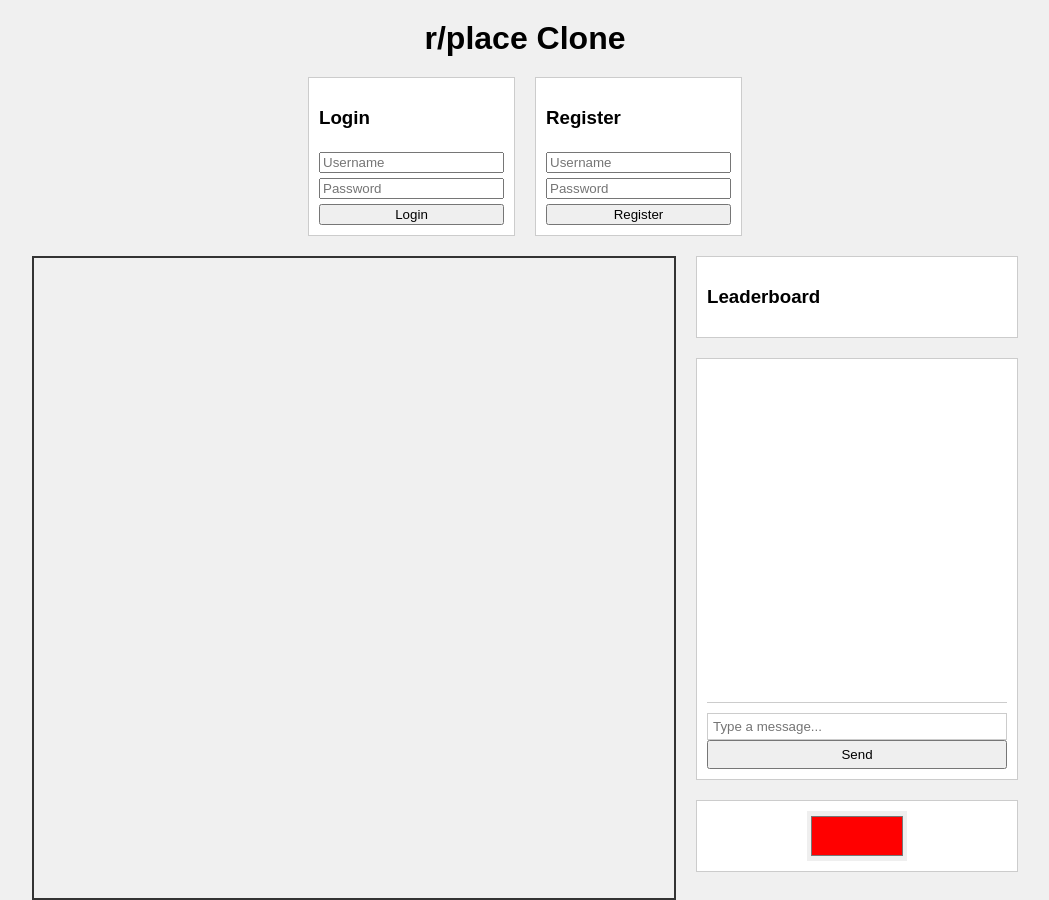
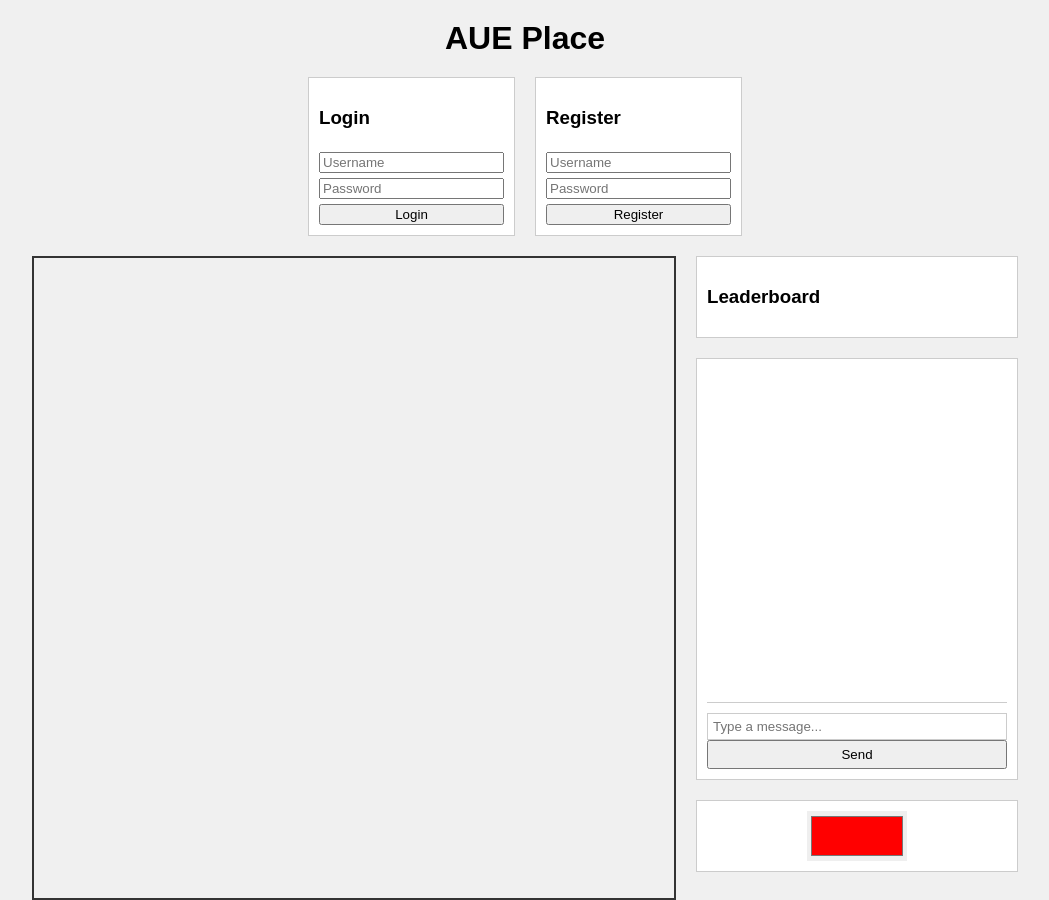
Before and after one commit to Belarue13/aueplace, a website: page public/index.html in a window 1280 px wide. Shown: the whole page, without its empty margins (115-1164 px from the left). Drawn offline with Linux system fonts and the light colour scheme.

Commit message:
Update project title to AUE Place

```diff
--- a/public/index.html
+++ b/public/index.html
@@ -3,11 +3,11 @@
 <head>
     <meta charset="UTF-8">
     <meta name="viewport" content="width=device-width, initial-scale=1.0">
-    <title>r/place Clone</title>
+    <title>AUE Place</title>
     <link rel="stylesheet" href="style.css">
 </head>
 <body>
-    <h1>r/place Clone</h1>
+    <h1>AUE Place</h1>
     <div id="user-auth">
         <div id="login-form">
             <h3>Login</h3>
```
